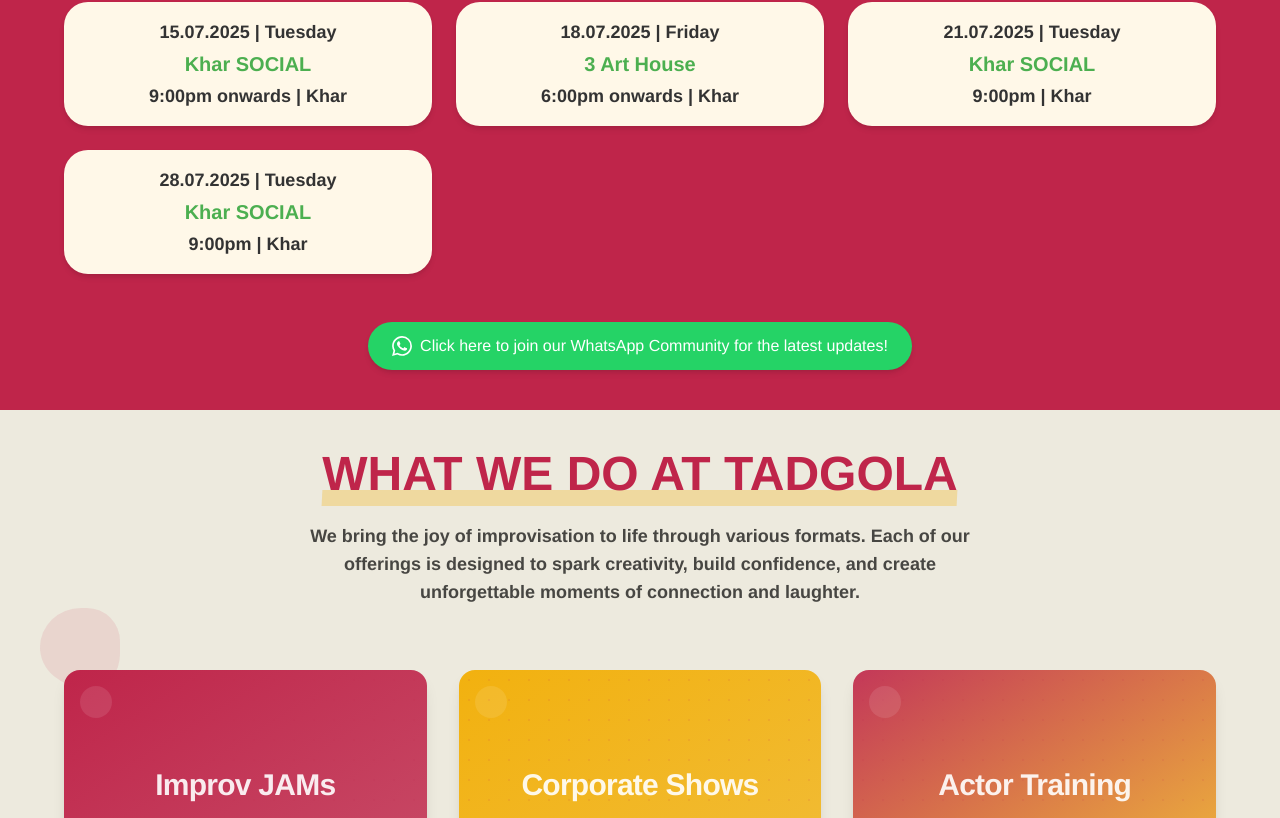
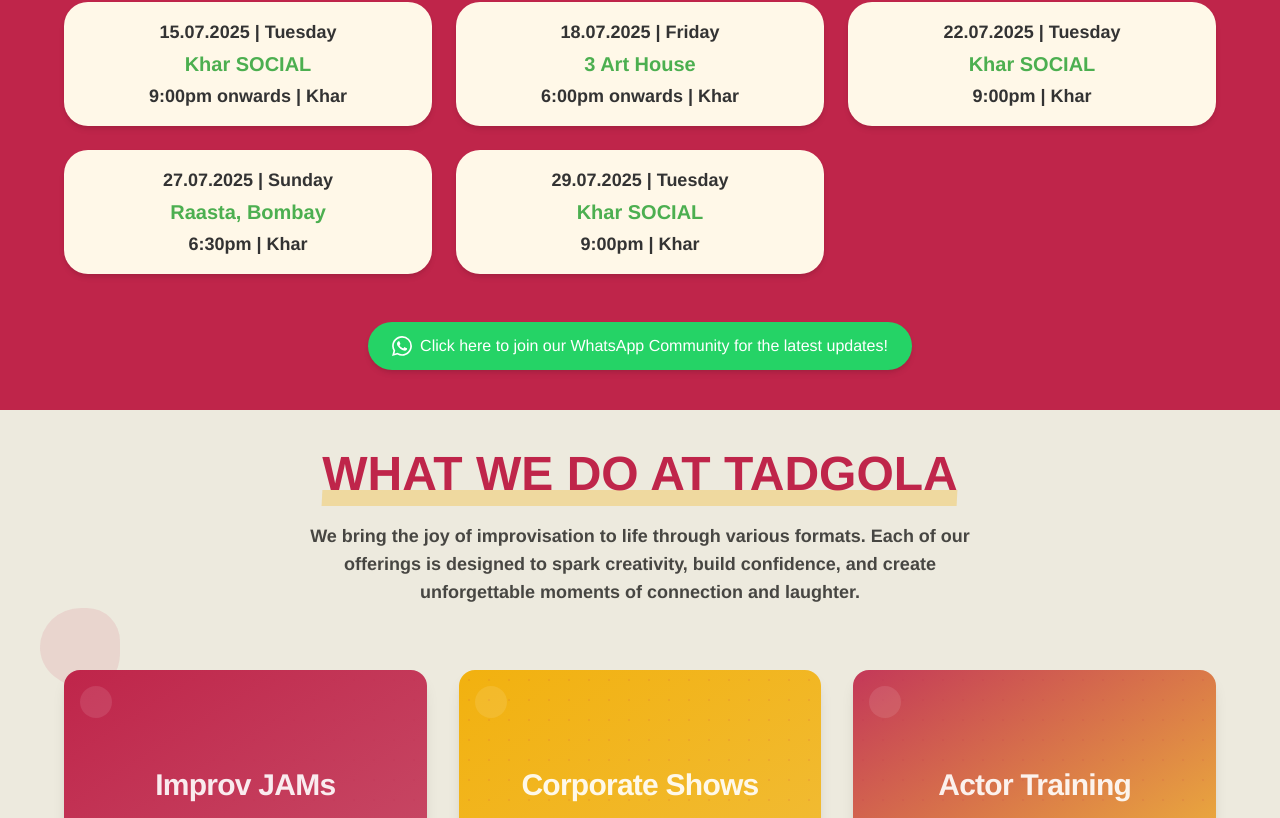
Before and after one commit to aditk15/tadgola, a Next.js app: page / in a window 1280 px wide. Shown: the part 1178-1996 px from the top of the page. Built offline with nearby package versions, Linux system fonts and the light colour scheme.

Commit message:
July changes

```diff
--- a/components/upcoming-shows.tsx
+++ b/components/upcoming-shows.tsx
@@ -136,7 +136,7 @@ export default function UpcomingShows() {
       link: "https://arthouse.myflodesk.com/pc23p5don2",
     },
     {
-      date: "21.07.2025",
+      date: "22.07.2025",
       day: "Tuesday",
       venue: "Khar SOCIAL",
       time: "9:00pm",
@@ -144,7 +144,15 @@ export default function UpcomingShows() {
       link: "https://www.district.in/events/tadgola-improv-game-nights-at-khar-social-jun24-2025-buy-tickets",
     },
     {
-      date: "28.07.2025",
+      date: "27.07.2025",
+      day: "Sunday",
+      venue: "Raasta, Bombay",
+      time: "6:30pm",
+      location: "Khar",
+      link: "",
+    },
+    {
+      date: "29.07.2025",
       day: "Tuesday",
       venue: "Khar SOCIAL",
       time: "9:00pm",
```
